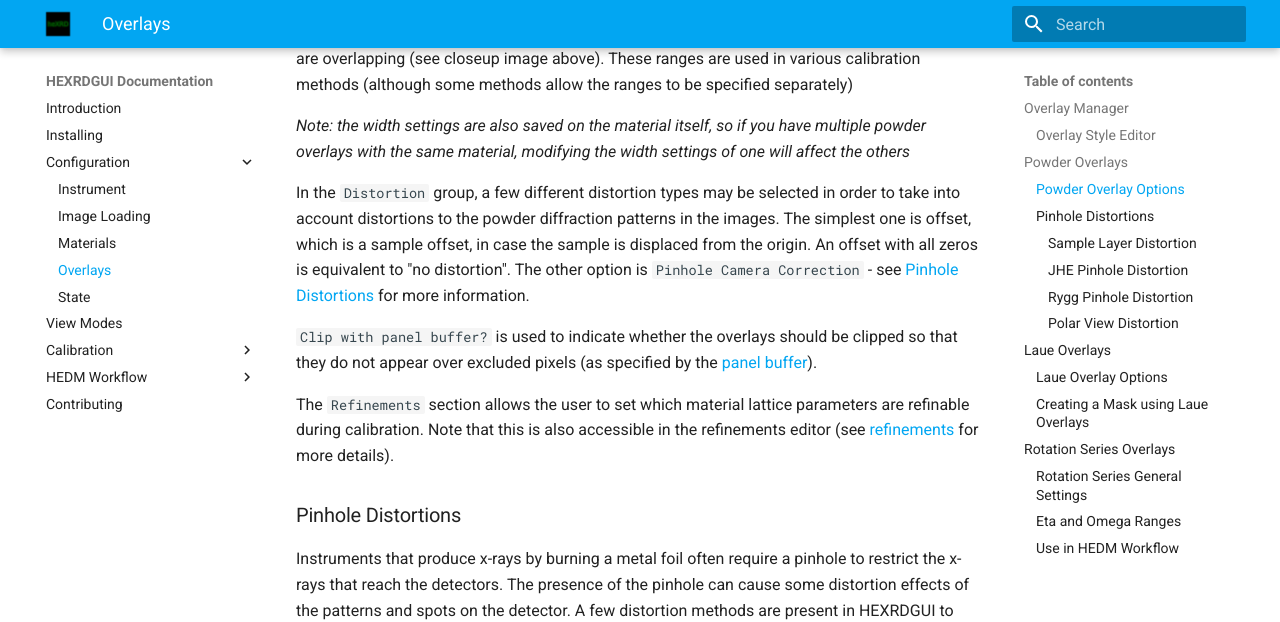
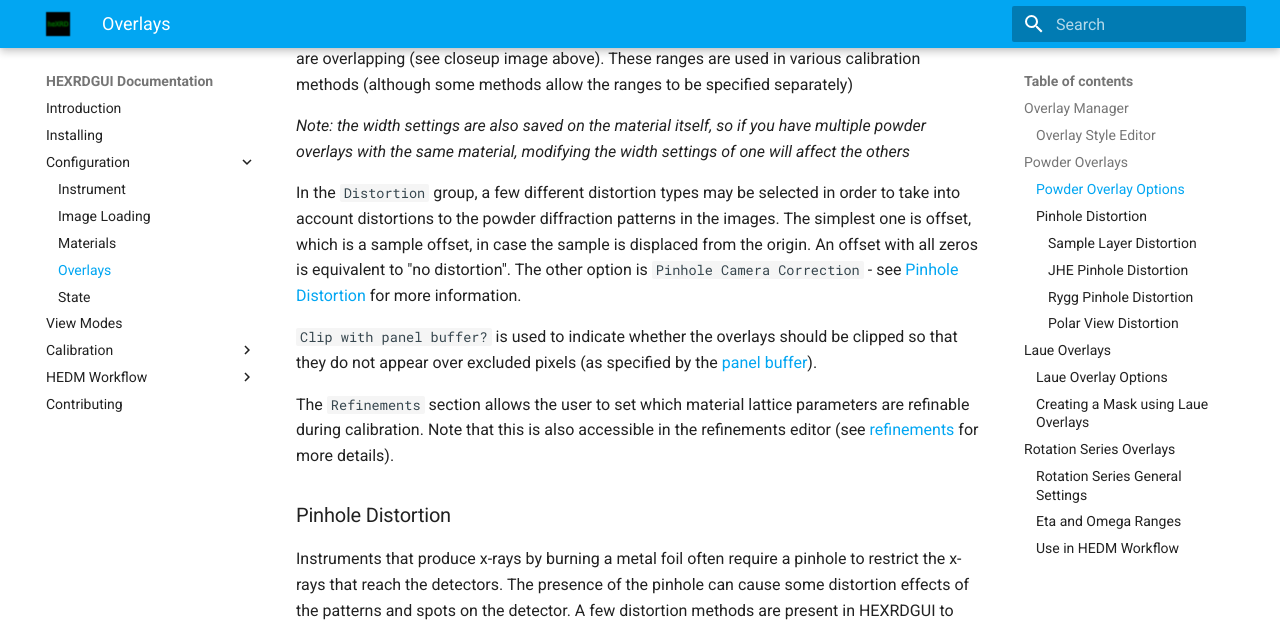
Before and after one commit to HEXRD/hexrdgui-docs, an MkDocs documentation site: the page built from docs/configuration/overlays.md, in a window 1280 px wide and 900 px high, scrolled down 7270 px. Shown: the top 622 px of the window. Built offline with MkDocs 1.6.1 and Material for MkDocs 9.7.7, drawn with Linux system fonts in a browser that asks for light colours.

Commit message:
Make "Pinhole Distortions" singular
Signed-off-by: Patrick Avery <patrick.avery@kitware.com>

```diff
--- a/docs/configuration/overlays.md
+++ b/docs/configuration/overlays.md
@@ -127,7 +127,7 @@ In the `Distortion` group, a few different distortion types may be selected in o
 take into account distortions to the powder diffraction patterns in the images. The
 simplest one is offset, which is a sample offset, in case the sample is displaced from the
 origin. An offset with all zeros is equivalent to "no distortion". The
-other option is `Pinhole Camera Correction` - see [Pinhole Distortions](#pinhole-distortions)
+other option is `Pinhole Camera Correction` - see [Pinhole Distortion](#pinhole-distortion)
 for more information.
 
 `Clip with panel buffer?` is used to indicate whether the overlays should be clipped so
@@ -138,7 +138,7 @@ The `Refinements` section allows the user to set which material lattice paramete
 refinable during calibration. Note that this is also accessible in the refinements editor
 (see [refinements](../calibration/refinements.md) for more details).
 
-### Pinhole Distortions
+### Pinhole Distortion
 
 Instruments that produce x-rays by burning a metal foil often require a pinhole
 to restrict the x-rays that reach the detectors. The presence of the pinhole
```
Also changed, not shown: docs/configuration/instrument.md (+1 -1 lines).
